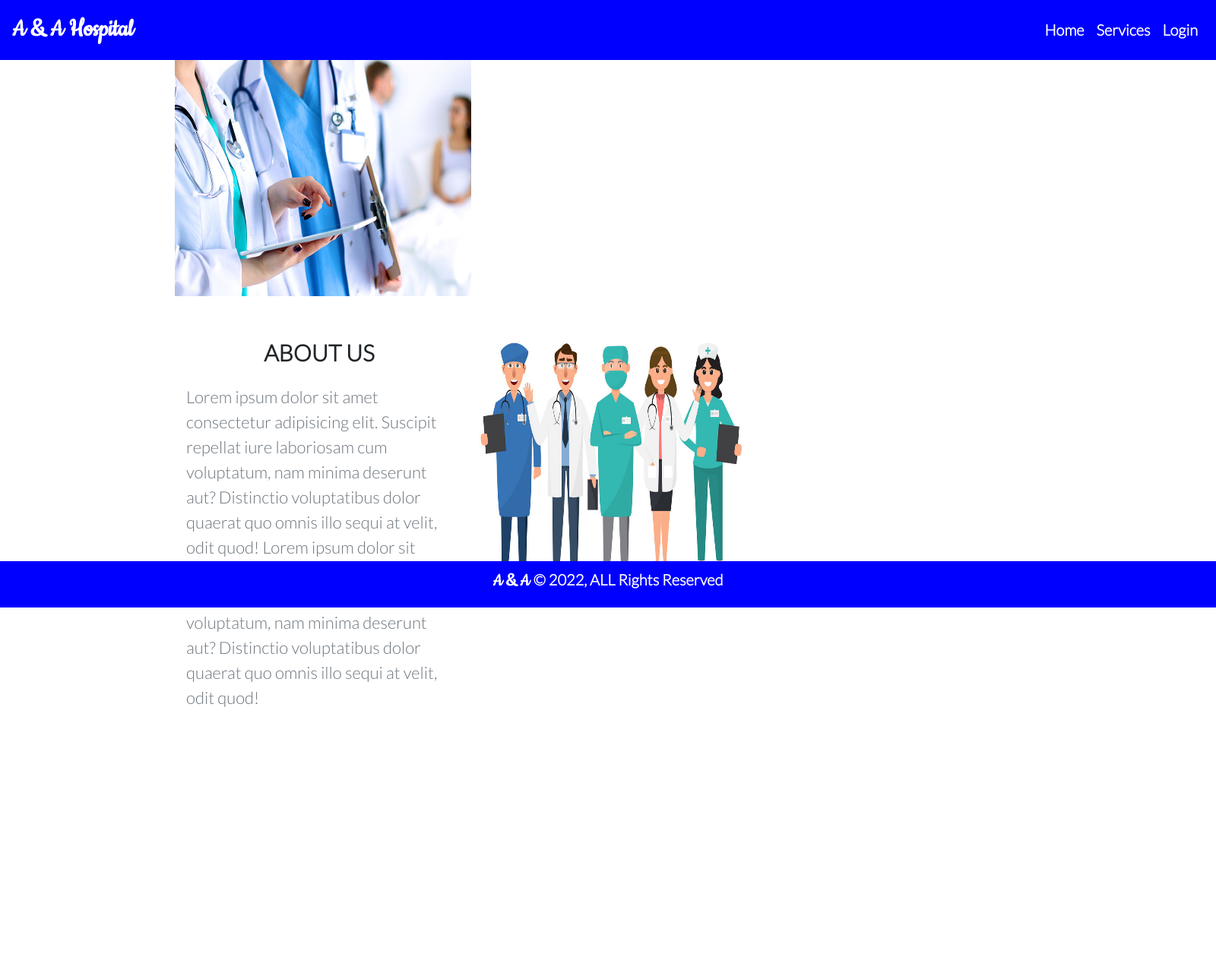
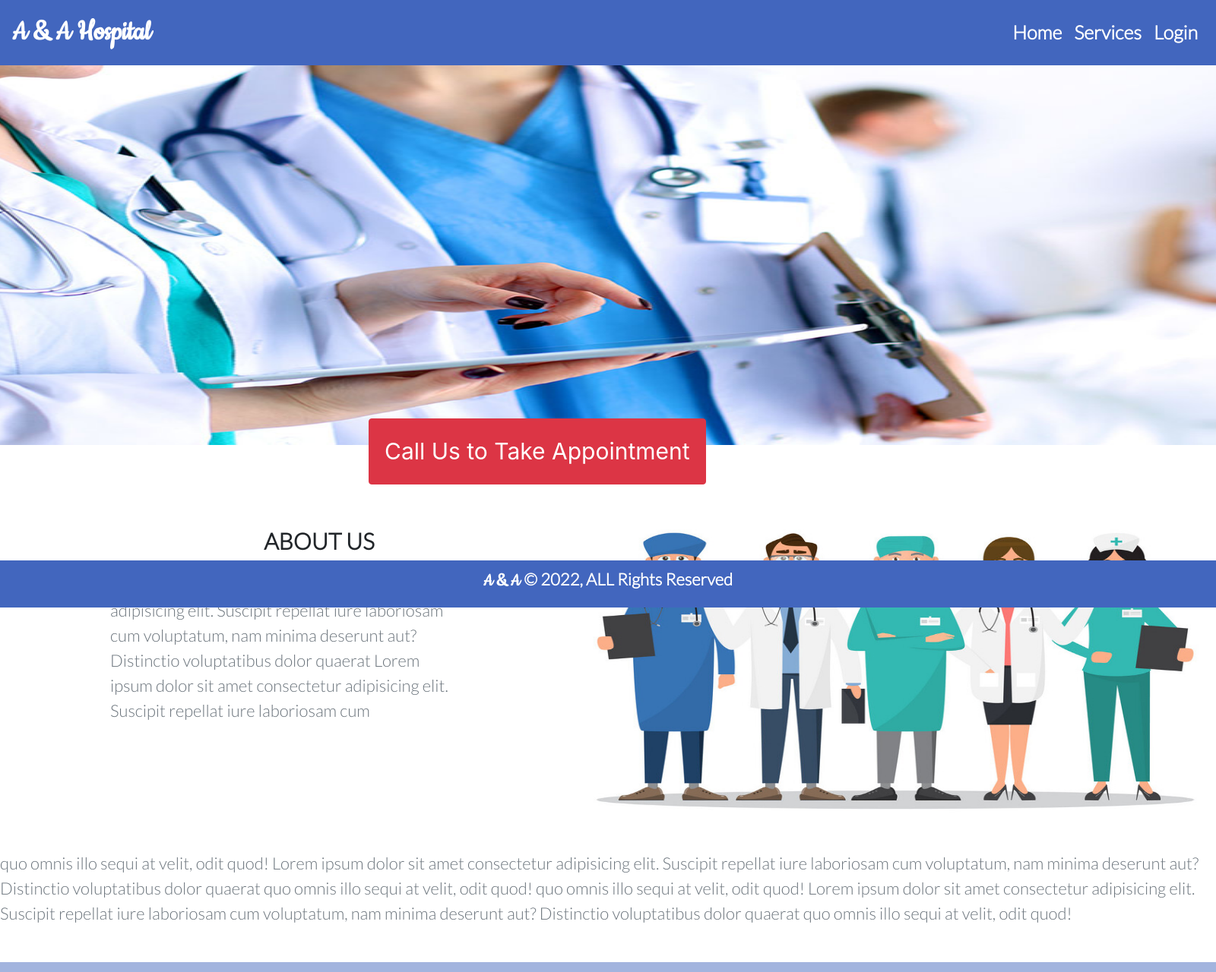
Before and after one commit to anjuu123/django-hospital, a Django app: page / in a window 1600 px wide; the page is wider, and only the part inside the window is pictured. Shown: the top 1280 px of that part at 76% size. Before the commit the page ends 931 px from the top of that part, so only its background shows below. Run offline with Django 3.2, Linux system fonts and the light colour scheme; some libraries are stand-ins or nearby versions.

Commit message:
mobile responsive done for site

```diff
--- a/hospital_mgmt/hospital/static/css/style.css
+++ b/hospital_mgmt/hospital/static/css/style.css
@@ -1,45 +1,43 @@
-
 @import url('https://fonts.googleapis.com/css2?family=Cookie&display=swap');
 @import url('https://fonts.googleapis.com/css2?family=Lato:wght@300&display=swap');
 
 /* for mobile version */
 
 /* common tags */
-h1
-{
-    font-family:'Lato', sans-serif ;
+h1 {
+    font-family: 'Lato', sans-serif;
     font-size: 30px;
     font-weight: bold;
     text-transform: uppercase;
 }
 
-p
-{
-    font-family:'Lato', sans-serif ;
+p {
+    font-family: 'Lato', sans-serif;
     font-size: 22px;
     line-height: 1.5;
 }
 
 
+
+
 /* navigation */
-.navbar-brand
-{
-  font-family: 'Cookie', cursive;
-  font-size:35px;
-  margin: 0px;
-  font-weight: bolder;
+.navbar-brand {
+    font-family: 'Cookie', cursive;
+    font-size: 35px;
+    margin: 0px;
+    font-weight: bolder;
 }
 
-.navbar-toggler
-{
-    font-size:20px;
+.navbar-toggler {
+    font-size: 20px;
+    margin-right: -2px;
 }
-.nav-item
-{
+
+.nav-item {
     color: #fff;
 }
-#nav-menu
-{
+
+#nav-menu {
     font-family: 'Lato', sans-serif;
     color: #fff;
     font-size: 20px;
@@ -49,41 +47,75 @@ p
 
 /* homepage image page */
 
-.homepage img{
-width: 390px;
-height: 330px;
-margin-top: 60px;
-margin-left: -15px;
+.homepage img {
+    width: 105%;
+    height: 330px;
+    margin-top: 0px;
+    margin-left: -13px;
 }
 
-.appoint{
-margin-top: -47rem;
-margin-left: 10rem;
-font-size: 20px;
+.appoint {
+    margin-top: -2rem;
+    margin-left: 7rem;
+    font-size: 20px;
 
 }
 
 /* about section */
-.about-img
-{
-    height: 350px;
+.about-img {
+    height: 300px;
     width: 350px;
-    margin-left: -5px;
+    margin-left: 15px;
 }
 
+.text-2 {
+    margin-bottom: 0px;
+}
+
+/* contact */
+.map {
+    width: 100%;
+    margin-bottom: 20px;
+    height: 300px;
+    margin-left: -10px;
+}
+
+
+#contact {
+    background-color: #A2B4DE;
+}
+
+h5 {
+    font-family: 'Lato', sans-serif;
+    font-size: 22px;
+    color: black;
+    font-weight: 1000;
+
+}
+
+h3 {
+    font-size: 25px;
+    margin-top: 10px;
+    margin-bottom: 20px;
+    color: red;
+    font-weight: bold;
+}
+
+
+
 /* footer  */
-.footer{
+.footer {
     position: fixed;
     bottom: 0;
     left: 0;
     width: 100%;
-    background: #0000FF;
+    background: #4266BE;
     text-align: center;
 
 
 }
 
-.para-name{
+.para-name {
     margin-top: 0.5rem;
     font-family: 'Lato', sans-serif;
     font-size: 20px;
@@ -93,20 +125,156 @@ font-size: 20px;
 
 }
 
-.para-name span
-{
+.para-name span {
     font-family: 'Cookie', cursive;
     font-size: 25px;
 }
 
-@media (max-width: 500px){
-    html{
-        font-size: 50%;
+
+
+/* for tablet */
+
+@media only screen and (min-width: 768px) {
+
+    .homepage img {
+        width: 111%;
+        height: 330px;
+        margin-top: -20px;
+        margin-left: -40px;
     }
+
+    .appoint {
+        margin-left: 15rem;
+        font-size: 20px;
+        margin-top: -35px;
+    }
+
+
+    .about-text {
+        font-size: 22px;
+        margin-bottom: -30px;
+        margin-left: -30px;
+    }
+
+    .about-img {
+        height: 400px;
+        width: 350px;
+        margin-left: 30px;
+        margin-top: 20px;
+    }
+
+    .text-2 {
+        margin-bottom: 0px;
+    }
+
+    /* contact */
+
+    .map {
+        width: 400px;
+        margin-bottom: 30px;
+        height: 330px;
+        margin-left: -40px;
+    }
+
+    h3 {
+        margin-top: 30px;
+        color: red;
+        font-weight: bold;
+    }
+
+    /* footer */
+    .para-name {
+        font-size: 17px;
+        letter-spacing: 1;
+    }
+
 }
 
-@media(min-width: 501px) and (max-width: 768px){
-    html{
-    font-size: 50%;
+
+
+@media only screen and (min-width: 1024px) {
+    .homepage img {
+        width: 119rem;
+        height: 500px;
+        margin-left: -25rem;
+        margin-top: 0px;
     }
+
+    .appoint {
+        margin-left: 15rem;
+        font-size: 30px;
+        padding: 20px;
+    }
+
+
+
+    /* navbar */
+
+    .navbar-brand {
+        font-size: 40px;
+    }
+
+    #nav-menu {
+        font-family: 'Lato', sans-serif;
+        color: #fff;
+        font-size: 25px;
+        font-weight: bold;
+
+    }
+
+
+    /* about */
+
+    .about-text {
+        font-size: 22px;
+        margin-left: -100px;
+    }
+
+    .about-img {
+        height: 400px;
+        width: 800px;
+        margin-left: 70px;
+        margin-top:0px;
+    }
+
+    .text-2 {
+        margin-top:-30px;
+    }
+
+
+    /* contact */
+
+    .map {
+        width: 700px;
+        margin-bottom: 30px;
+        height: 400px;
+        margin-left: -40px;
+    }
+
+    h3 {
+        margin-top: 30px;
+        color: red;
+        font-weight: bold;
+
+    }
+
+    h5 {
+
+        margin-left: -30rem;
+
+    }
+
+    .add
+    {
+        margin-left: -30rem;
+    }
+
+
+    /* footer */
+    .para-name {
+        font-size: 22px;
+        letter-spacing: 1;
+    }
+
+
 }
--- /dev/null
+++ b/hospital_mgmt/hospital/templates/about.html
@@ -0,0 +1,46 @@
+<!-- about section -->
+{% include 'base.html' %}
+{% load static %}
+
+{%block content%}
+<div id="about">
+    <div class="container my-5 ">
+      <div class="row">
+        <div class="col-sm-4 pt-2">
+          <h1 class=" mb-4 text-center">
+          About Us
+          </h1>
+          <p class="text-secondary about-text">
+            Lorem ipsum dolor sit amet consectetur adipisicing elit. Suscipit
+            repellat iure laboriosam cum voluptatum, nam minima deserunt aut?
+            Distinctio voluptatibus dolor quaerat Lorem ipsum dolor sit amet consectetur adipisicing elit. Suscipit
+            repellat iure laboriosam cum
+          </p>
+        </div>
+
+        <div class="col-md-6 text-center">
+            <div class="col-md-6 mb-3 about-img">
+              <img
+                src="{% static 'images/slide.jpg' %}"
+                alt="img2" class="about-img"
+              />
+            </div>
+          </div>
+        </div>
+      </div>
+    </div>
+    <p class="text-secondary text-2">
+      quo omnis illo sequi at velit,
+      odit quod! Lorem ipsum dolor sit amet consectetur adipisicing elit. Suscipit
+      repellat iure laboriosam cum voluptatum, nam minima deserunt aut?
+      Distinctio voluptatibus dolor quaerat quo omnis illo sequi at velit,
+      odit quod! quo omnis illo sequi at velit,
+      odit quod! Lorem ipsum dolor sit amet consectetur adipisicing elit. Suscipit
+      repellat iure laboriosam cum voluptatum, nam minima deserunt aut?
+      Distinctio voluptatibus dolor quaerat quo omnis illo sequi at velit,
+      odit quod!
+    </p>
+
+  </div>
+
+  {%endblock%}
--- /dev/null
+++ b/hospital_mgmt/hospital/templates/contact.html
@@ -0,0 +1,30 @@
+{% include 'base.html' %} {% load static %} {%block content%}
+<div id="contact">
+  <div class="container my-5">
+    <div class="row">
+      <div class="col-md-6 pt-2">
+        <h1 class="mb-4 mt-5 text-center add">Contact Us</h1>
+       <h5 class="text-center contact-text">Address</h5>
+       <p  class="text-center add">222 Xyz Street, Philadelphia, PA</p>
+
+       <h5 class="text-center">Phone</h5>
+       <p class="text-center add">(111)-222-3333</p>
+       <p  class="text-center add">(222)-333-1111</p>
+
+       <h3 class="text-center add">Open 24/7</h3>
+      </div>
+
+      <div class="col-md-6">
+        <div class="col-md-6 mb-3"></div>
+        <iframe
+        src="https://www.google.com/maps/embed?pb=!1m14!1m12!1m3!1d12218.527273835178!2d-75.23623769999999!3d40.038999000000004!2m3!1f0!2f0!3f0!3m2!1i1024!2i768!4f13.1!5e0!3m2!1sen!2sus!4v1648842477935!5m2!1sen!2sus"
+        allowfullscreen=""
+        loading="lazy"
+        referrerpolicy="no-referrer-when-downgrade"
+        class="map"
+      ></iframe>
+      </div>
+    </div>
+  </div>
+</div>
+{%endblock%}
--- a/hospital_mgmt/hospital/templates/index.html
+++ b/hospital_mgmt/hospital/templates/index.html
@@ -9,48 +9,12 @@
     src="{% static 'images/index.jpg' %}"
     alt="homepage_img"
   />
-  <button class="btn btn-danger appoint">Take Appointment</button>
+  <button class="btn btn-danger appoint">Call Us to Take Appointment</button>
 </div>
 
+{% include 'about.html' %}
+{% include 'contact.html' %}
 
+{% include 'footer.html' %}
 
-<!-- about section -->
-<div id="about">
-  <div class="container my-5 ">
-    <div class="row">
-      <div class="col-sm-4 pt-2">
-        <h1 class=" mb-4 text-center">
-        About Us
-        </h1>
-        <p class="text-secondary">
-          Lorem ipsum dolor sit amet consectetur adipisicing elit. Suscipit
-          repellat iure laboriosam cum voluptatum, nam minima deserunt aut?
-          Distinctio voluptatibus dolor quaerat quo omnis illo sequi at velit,
-          odit quod! Lorem ipsum dolor sit amet consectetur adipisicing elit. Suscipit
-          repellat iure laboriosam cum voluptatum, nam minima deserunt aut?
-          Distinctio voluptatibus dolor quaerat quo omnis illo sequi at velit,
-          odit quod!
-        </p>
-      </div>
-
-      <div class="col-md-6 text-center">
-          <div class="col-md-6 mb-3 about-img">
-            <img
-              src="{% static 'images/slide.jpg' %}"
-              alt="img2" class="about-img"
-            />
-          </div>
-        </div>
-      </div>
-    </div>
-  </div>
-
-    <!-- <img
-      src="{% static 'images/hospital.jpeg' %}"
-     alt="img3"width="500px" height="300px"
-    /> -->
-
-</div>
   {%endblock%}
-
-  {% include 'footer.html' %}
--- a/hospital_mgmt/hospital/templates/navigation.html
+++ b/hospital_mgmt/hospital/templates/navigation.html
@@ -1,5 +1,5 @@
 <div class="bs-example">
-  <nav class="navbar navbar-expand-md navbar-dark fixed-top" style="background:blue;">
+  <nav class="navbar navbar-expand-md navbar-dark" style="background:#4266BE;">
     <a href="/" class="navbar-brand">A & A Hospital</a>
     <button type="button" class="navbar-toggler" data-toggle="collapse" data-target="#navbarCollapse">
       <span class="navbar-toggler-icon"></span>
@@ -9,6 +9,7 @@
       <ul class="navbar-nav ml-auto">
 
         {% if not request.user.is_staff %}
+
         <li  class="nav-item">
           <a id="nav-menu" class="nav-link" aria-current="page" href="{% url 'index' %}">Home</a>
         </li>
```
